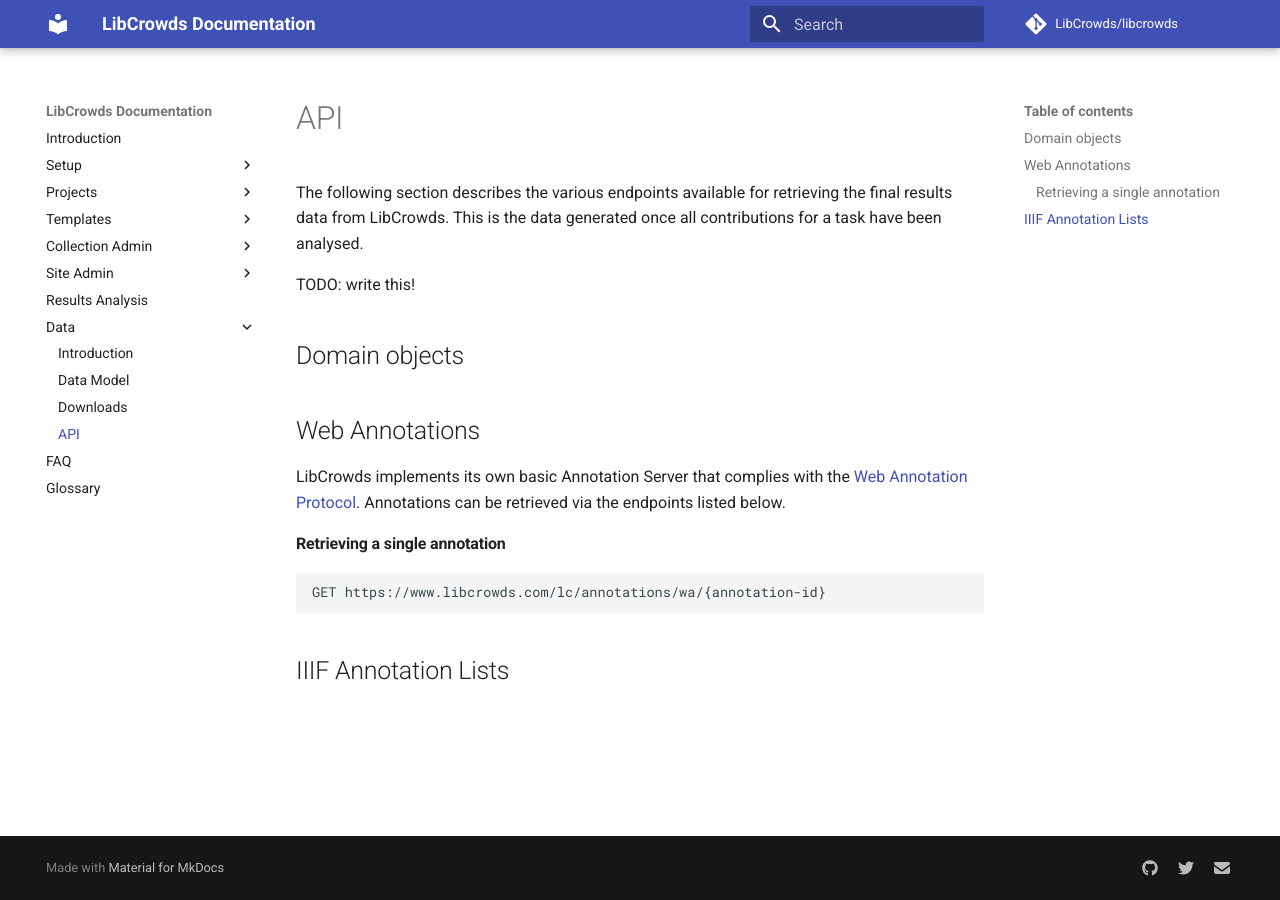
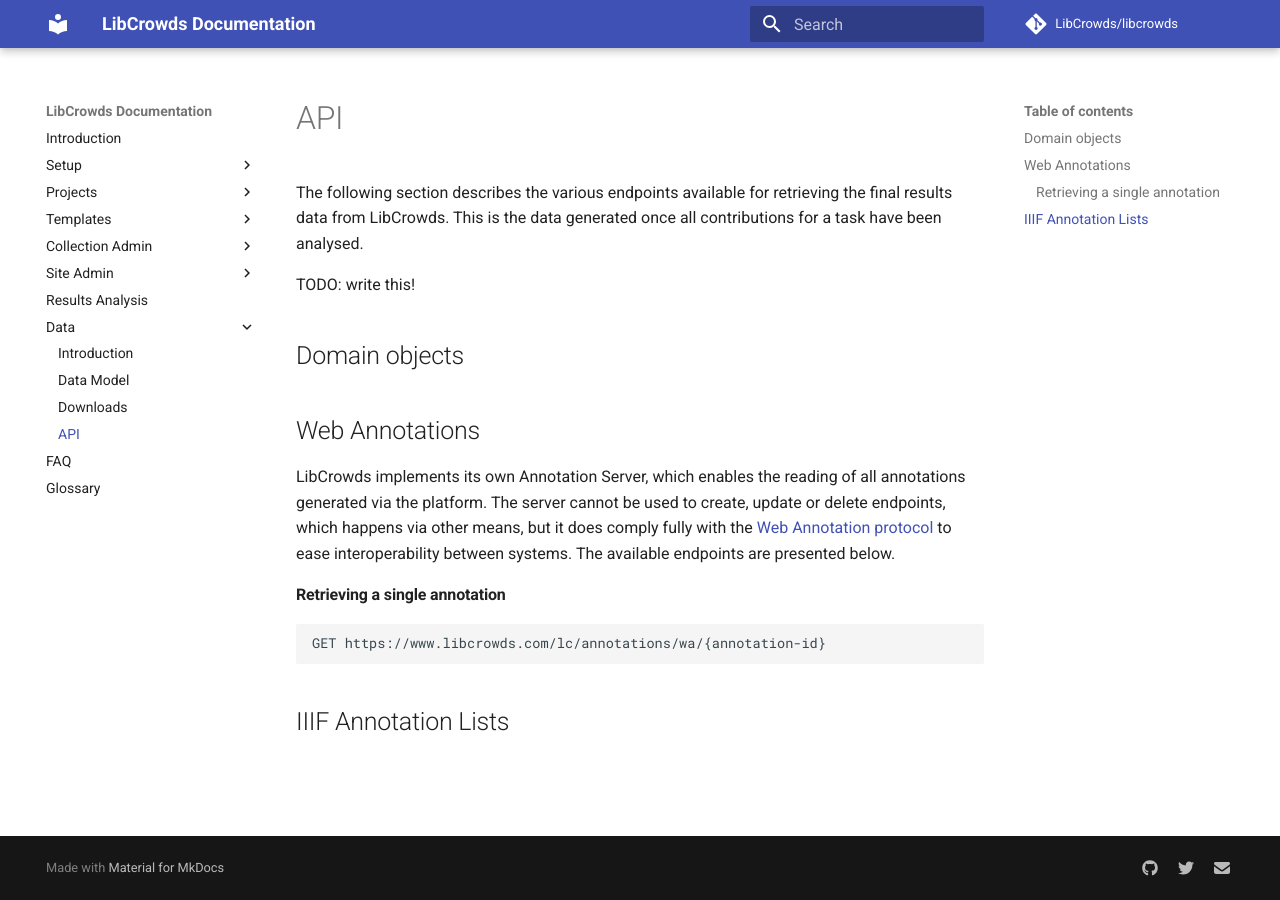
Before and after one commit to LibCrowds/docs, an MkDocs documentation site: the page built from docs/data/api.md, in a window 1280 px wide. Built offline with MkDocs 1.6.1 and Material for MkDocs 9.7.7, drawn with Linux system fonts in a browser that asks for light colours; comment, search, counter and statistics services are not loaded; old or Windows-style settings are respelled for this version of MkDocs.

Commit message:
Update api docs

```diff
--- a/docs/data/api.md
+++ b/docs/data/api.md
@@ -9,9 +9,13 @@
 
 ## Web Annotations
 
-LibCrowds implements its own basic Annotation Server that complies with the
-[Web Annotation Protocol](https://www.w3.org/TR/annotation-protocol/).
-Annotations can be retrieved via the endpoints listed below.
+LibCrowds implements its own Annotation Server, which enables the reading of
+all annotations generated via the platform. The server cannot be used to
+create, update or delete endpoints, which happens via other means, but it does
+comply fully with the
+[Web Annotation protocol](https://www.w3.org/TR/annotation-protocol/) to ease
+interoperability between systems. The available endpoints are presented
+below.
 
 #### Retrieving a single annotation
 
```
